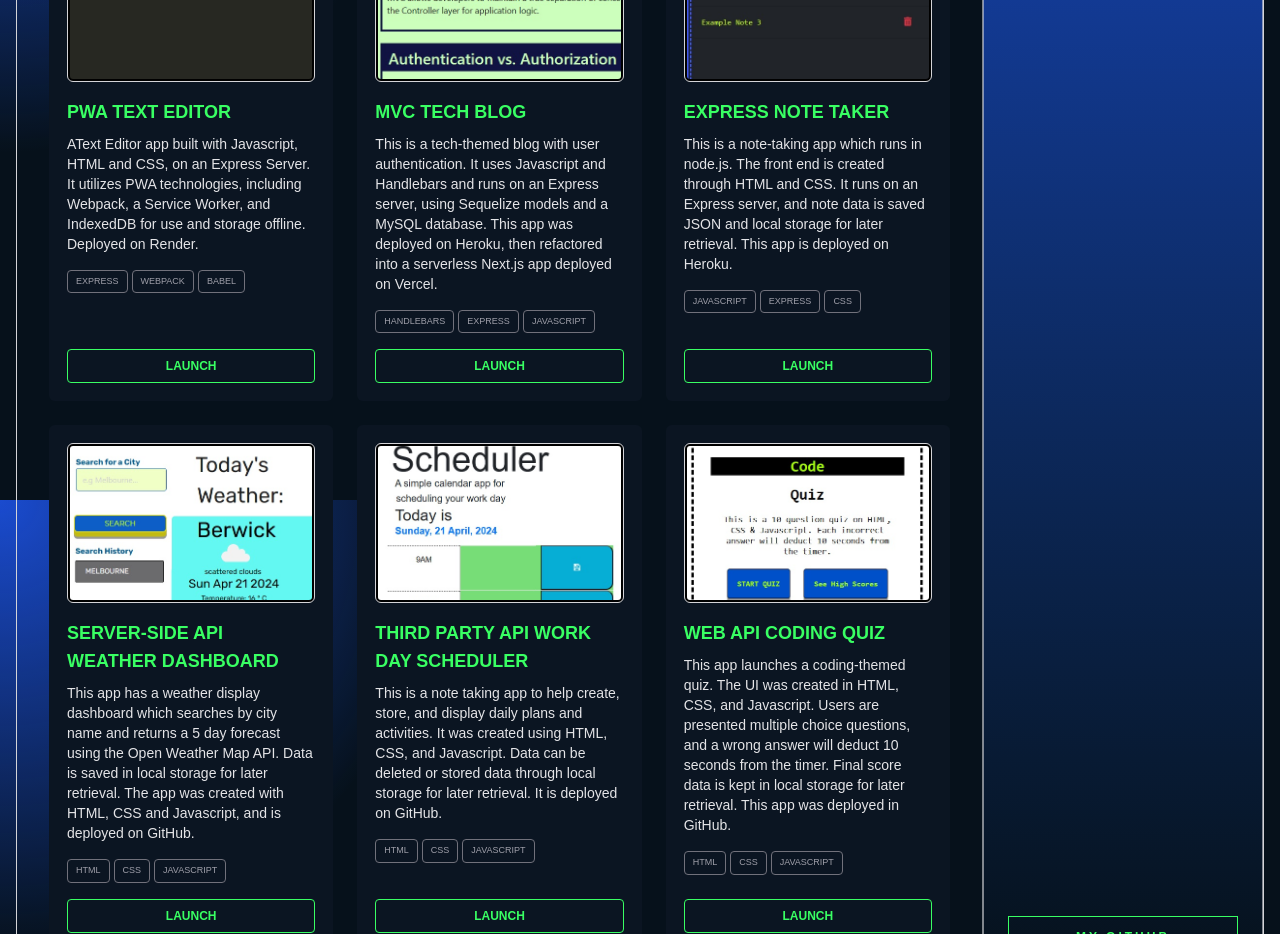
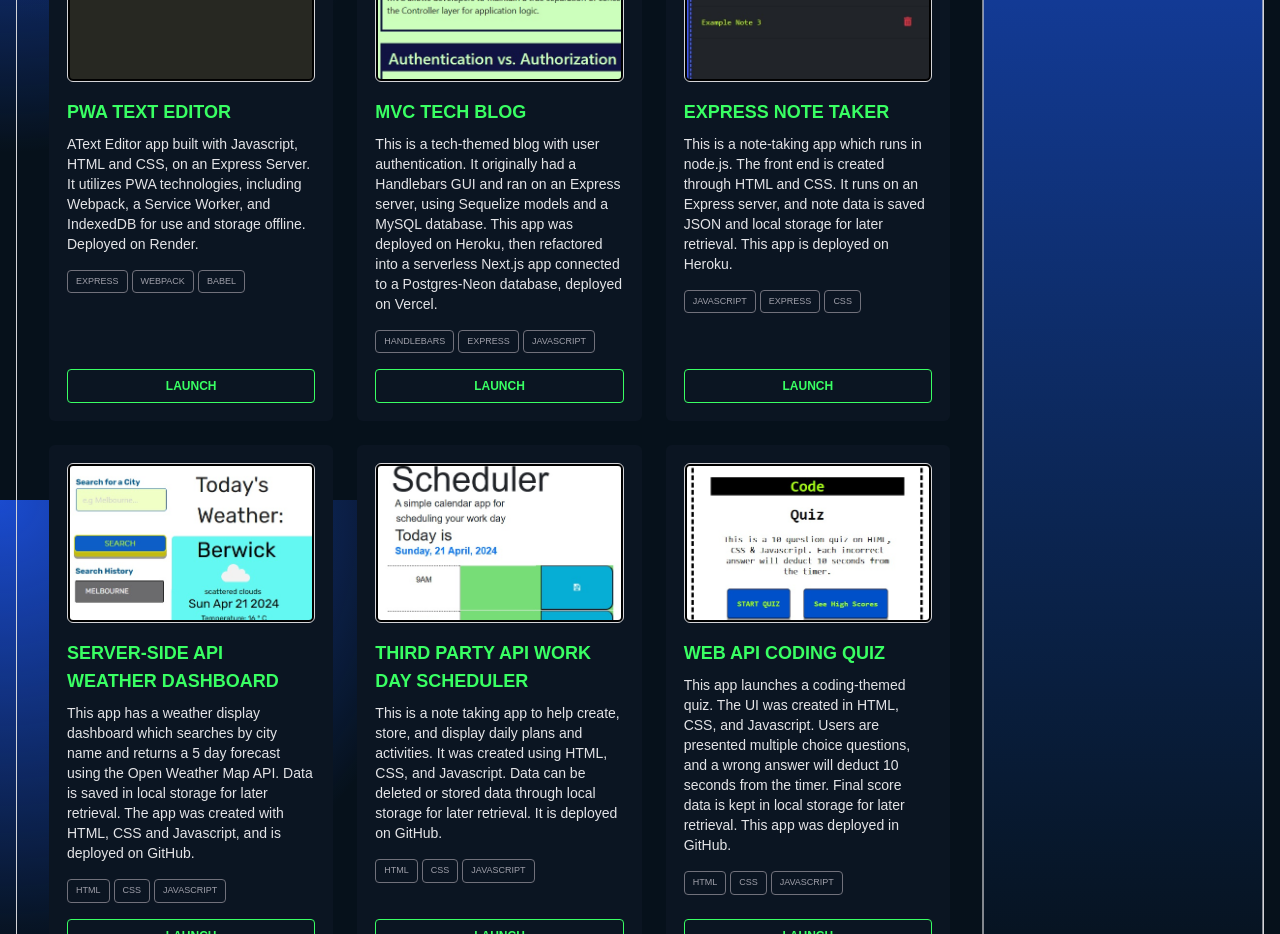
Before and after one commit to sifzerda/next-portfolio, a Next.js app: page /portfolio in a window 1280 px wide. Shown: the part 1900-2834 px from the top of the page. Built offline with nearby package versions, Linux system fonts and the light colour scheme.

Commit message:
added tech blog link

```diff
--- a/src/app/portfolio/page.js
+++ b/src/app/portfolio/page.js
@@ -98,9 +98,9 @@ export default function PortfolioPage() {
     },
     {
       title: "MVC Tech Blog",
-      description: "This is a tech-themed blog with user authentication. It uses Javascript and Handlebars and runs on an Express server, using Sequelize models and a MySQL database. This app was deployed on Heroku, then refactored into a serverless Next.js app deployed on Vercel.",
+      description: "This is a tech-themed blog with user authentication. It originally had a Handlebars GUI and ran on an Express server, using Sequelize models and a MySQL database. This app was deployed on Heroku, then refactored into a serverless Next.js app connected to a Postgres-Neon database, deployed on Vercel.",
       image: "/techblog.jpg",
-      link: "https://next-tech-blog-itu1aqld6-sifzerdas-projects.vercel.app/",
+      link: "https://nx-tech-blog.vercel.app/",
       tech: ["Handlebars", "Express", "Javascript"],
     },
     {
```
